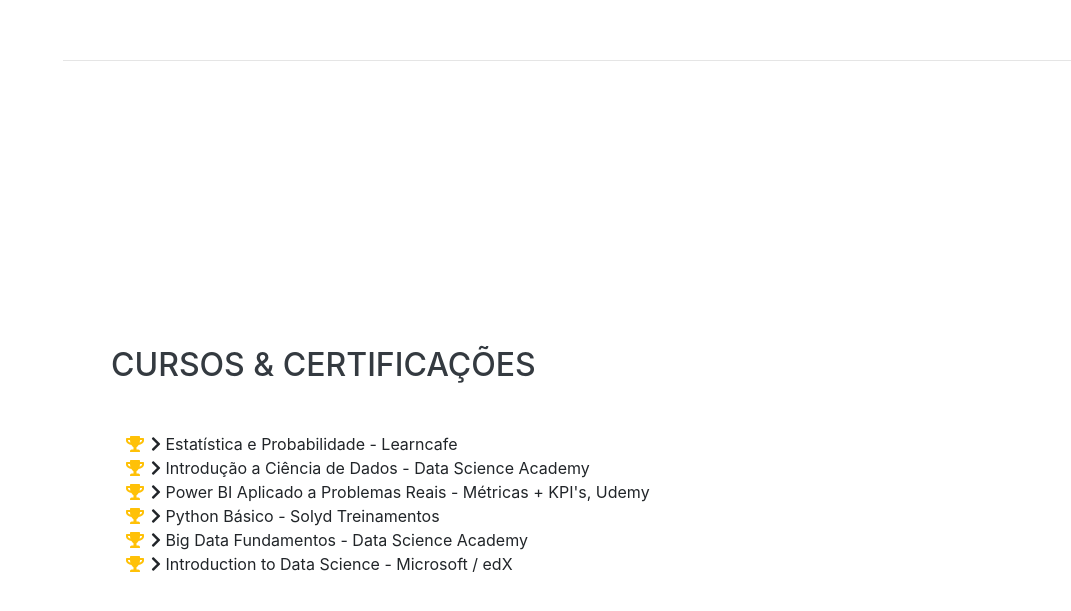
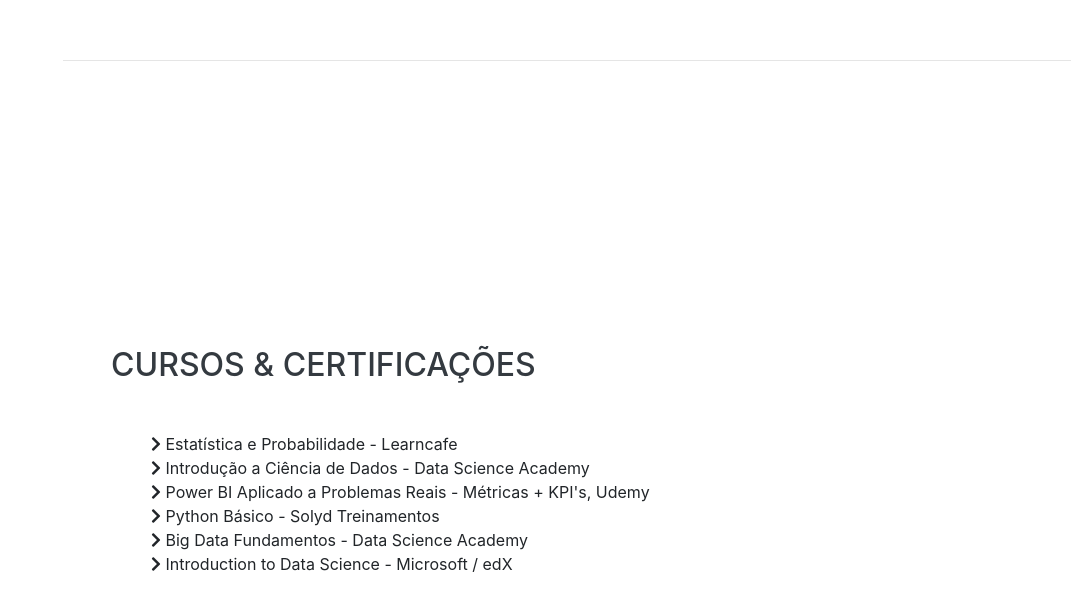
Before and after one commit to 666Dourado/Dev, a website with bundled scripts: page index.html in a window 1280 px wide. Shown: the part 4183-4794 px from the top of the page, without its empty margins (209-1280 px from the left). Built offline with nearby package versions, Linux system fonts and the light colour scheme; a web font is replaced by a local one.

Commit message:
Update index.html
trocar icones dos cursos e certificaçoes

```diff
--- a/index.html
+++ b/index.html
@@ -247,27 +247,21 @@
         <h2 class="mb-5">Cursos &amp; Certificações</h2>
         <ul class="fa-ul mb-0">
           <li>
-            <i class="fa-li fa fa-trophy text-warning"></i>
             <i class="fa fa-chevron-right"></i>
             Estatística e Probabilidade - Learncafe </li>
           <li>
-            <i class="fa-li fa fa-trophy text-warning"></i>
             <i class="fa fa-chevron-right"></i>
             Introdução a Ciência de Dados - Data Science Academy </li>
           <li>
-            <i class="fa-li fa fa-trophy text-warning"></i>
             <i class="fa fa-chevron-right"></i>
             Power BI Aplicado a Problemas Reais - Métricas + KPI's, Udemy </li>
           <li>
-            <i class="fa-li fa fa-trophy text-warning"></i>
             <i class="fa fa-chevron-right"></i>
             Python Básico - Solyd Treinamentos</li>
           <li>
-            <i class="fa-li fa fa-trophy text-warning"></i>
             <i class="fa fa-chevron-right"></i>
             Big Data Fundamentos - Data Science Academy </li>
           <li>
-            <i class="fa-li fa fa-trophy text-warning"></i>
             <i class="fa fa-chevron-right"></i>
             Introduction to Data Science - Microsoft / edX</li>
         </ul>
```
